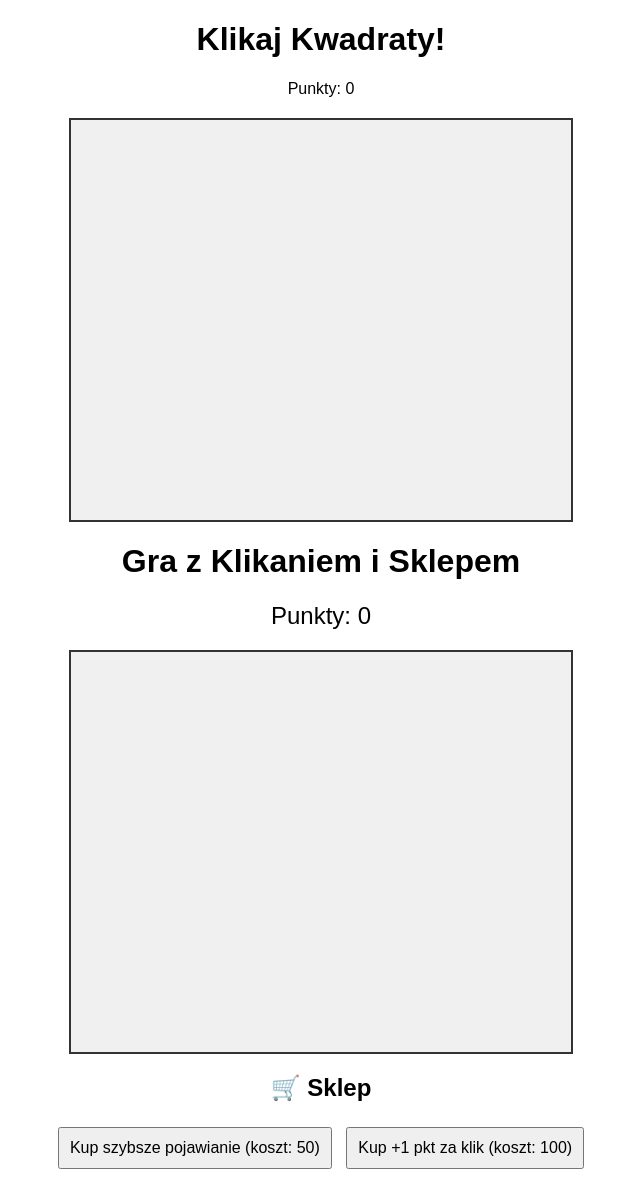
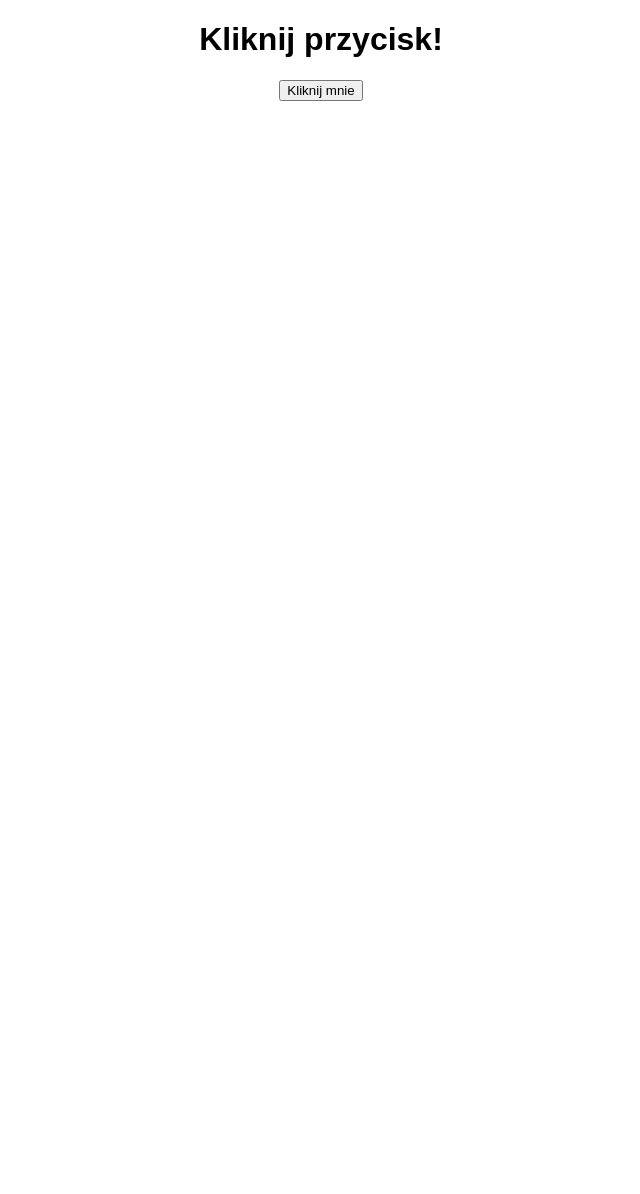
Before and after one commit to Oldbrainrot/wirus, a plain HTML site: page index.html in a window 1280 px wide. Shown: the whole page, without its empty margins (319-959 px from the left). After the commit the page ends 800 px from the top, so only its background shows below. Drawn offline with Linux system fonts and the light colour scheme.

Commit message:
Update index.html

```diff
--- a/index.html
+++ b/index.html
@@ -3,38 +3,13 @@
 <head>
     <meta charset="UTF-8">
     <meta name="viewport" content="width=device-width, initial-scale=1.0">
-    <title>Gra: Klikaj Kwadraty!</title>
+    <title>Losowe Napisy</title>
     <link rel="stylesheet" href="style.css">
 </head>
 <body>
-    <h1>Klikaj Kwadraty!</h1>
-    <p>Punkty: <span id="score">0</span></p>
-    <div id="game-area"></div>
-    <script src="script.js"></script>
-</body>
-</html>
-<!DOCTYPE html>
-<html lang="pl">
-<head>
-    <meta charset="UTF-8">
-    <meta name="viewport" content="width=device-width, initial-scale=1.0">
-    <title>Gra z Sklepem!</title>
-    <link rel="stylesheet" href="style.css">
-</head>
-<body>
-    <h1>Gra z Klikaniem i Sklepem</h1>
-
-    <div id="score-container">
-        Punkty: <span id="score">0</span>
-    </div>
-
-    <div id="game-area"></div>
-
-    <div id="shop">
-        <h2>🛒 Sklep</h2>
-        <button id="buy-speed">Kup szybsze pojawianie (koszt: <span id="speed-cost">50</span>)</button>
-        <button id="buy-value">Kup +1 pkt za klik (koszt: <span id="value-cost">100</span>)</button>
-    </div>
+    <h1>Kliknij przycisk!</h1>
+    <button id="magicButton">Kliknij mnie</button>
+    <p id="displayText"></p>
 
     <script src="script.js"></script>
 </body>
```
